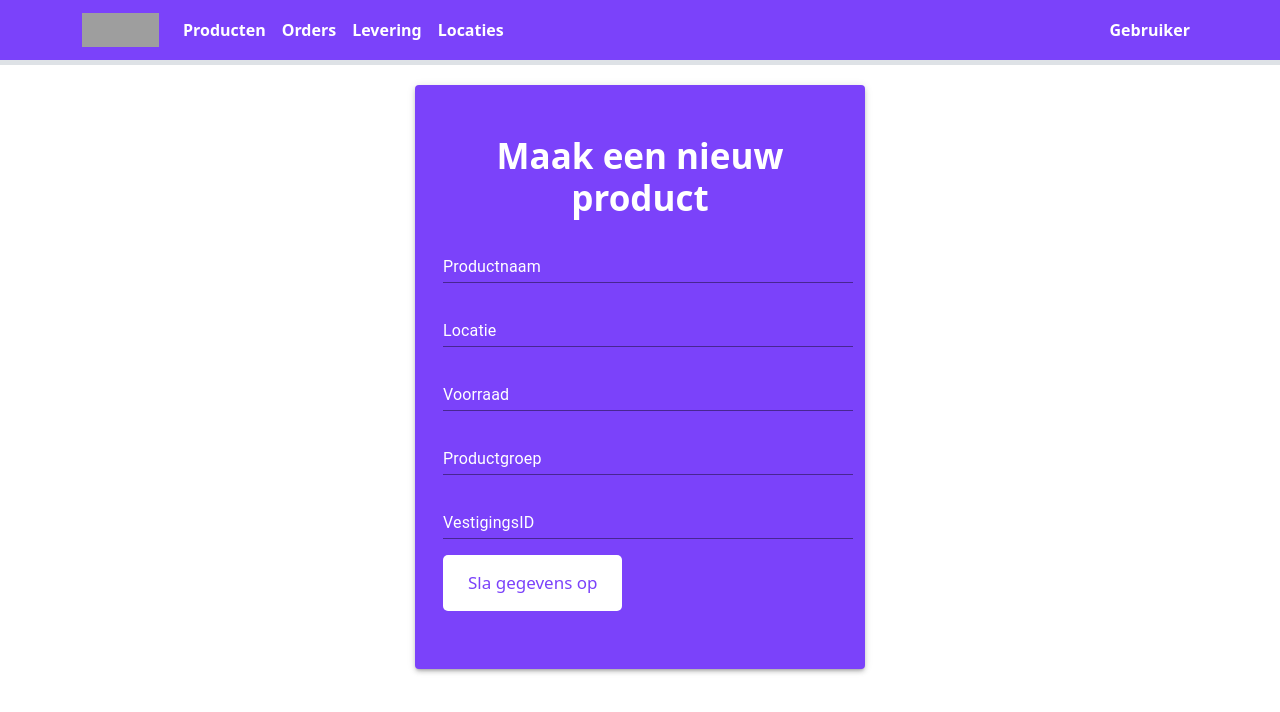
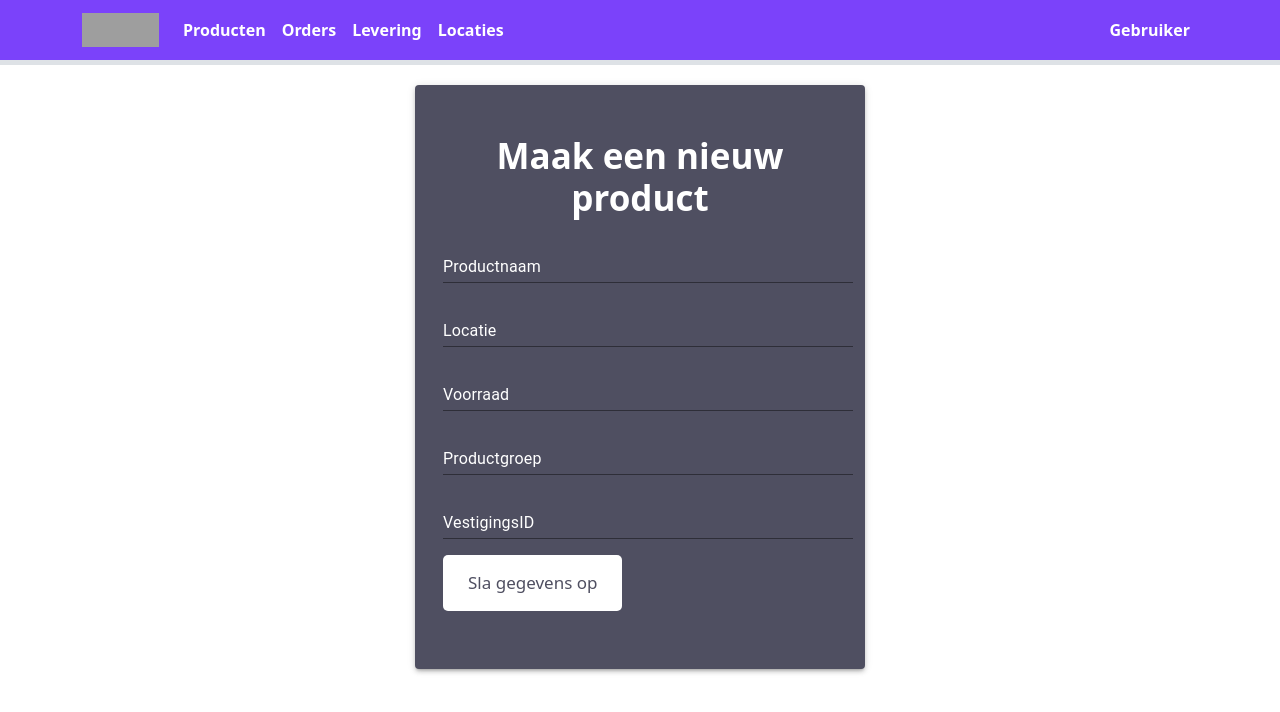
Before and after one commit to JaspervRiel/AxiProgram, a React (Create React App) app in the folder Frontend/axi/: page /AddProduct in a window 1280 px wide. Shown: the top 712 px of the page. Built offline with nearby package versions, Linux system fonts and the light colour scheme; grey boxes are pictures that could not be loaded.

Commit message:
Edit Product Style

```diff
--- /dev/null
+++ b/Frontend/axi/src/EditProduct.css
@@ -0,0 +1,55 @@
+.css-3su884-MuiPaper-root {
+    background-color:#4F4F61 !important;
+}
+
+.AddProduct h1{
+    font-size: 35px;
+    text-align: center;
+    background-color: transparent !important;
+    color: #FFFFFF;
+}
+
+.AddProduct{
+    background-color: transparent !important;
+    color: #FFFFFF;
+}
+
+.AddButton{
+    display: inline-block;
+    padding: 15px 25px;
+    font-size: 17px;
+    cursor: pointer;
+    text-align: center;
+    outline: none;
+    background-color: #FFFFFF;
+    color: #4F4F61 !important;
+    border: none;
+    border-radius: 5px;
+}
+.AddButton:hover {
+    color: #FFFFFF !important;
+    background-color: #3e3e4d;
+}
+
+.css-1x51dt5-MuiInputBase-input-MuiInput-input{
+    color: #FFFFFF !important;
+    background-color: transparent !important;
+}
+
+.css-1c2i806-MuiFormLabel-root-MuiInputLabel-root{
+    color: #FFFFFF !important;
+    background-color: transparent !important;
+}
+
+.css-aqpgxn-MuiFormLabel-root-MuiInputLabel-root{
+    color: #FFFFFF !important;
+    background-color: transparent !important;
+}
+
+.css-1a1fmpi-MuiInputBase-root-MuiInput-root:before{
+    border-bottom: 1px solid #FFFFFF !important;
+}
+
+.css-1a1fmpi-MuiInputBase-root-MuiInput-root::after{
+    border-bottom: 2px solid #ffffff !important;
+}
--- a/Frontend/axi/src/EditProduct.js
+++ b/Frontend/axi/src/EditProduct.js
@@ -5,7 +5,7 @@ import TextField from "@mui/material/TextField";
 import Paper from "@mui/material/Paper";
 import Button from "@mui/material/Button";
 import Navbar from "./Components/Navbar";
-import "./Components/FRMAddProduct.css";
+import "./EditProduct.css";
 
 function ComponentB() {
   const uselocation = useLocation();
--- a/Frontend/axi/src/Products.css
+++ b/Frontend/axi/src/Products.css
@@ -12,10 +12,17 @@
     text-align: center;
     overflow-y: scroll;
 }
-.Button{
+.ButtonEdit{
     color: #FFFFFF !important;
 }
-.Button:hover{
+.ButtonEdit:hover{
     color: #7B42FA !important;
     background-color: transparent !important;
 }
+.ButtonDelete{
+    color: #FFFFFF !important;
+}
+.ButtonDelete:hover{
+    color: #fa4242 !important;
+    background-color: transparent !important;
+}
--- a/Frontend/axi/src/Products.js
+++ b/Frontend/axi/src/Products.js
@@ -57,7 +57,7 @@ function Products() {
               <td>
                 {" "}
                 <Button
-                  className="Button"
+                  className="ButtonEdit"
                   onClick={() => {
                     Edit();
                   }}
@@ -68,7 +68,7 @@ function Products() {
               <td>
                 {" "}
                 <Button
-                  className="Button"
+                  className="ButtonDelete"
                   color="error"
                   onClick={() => {
                     let result = window.confirm(
```
